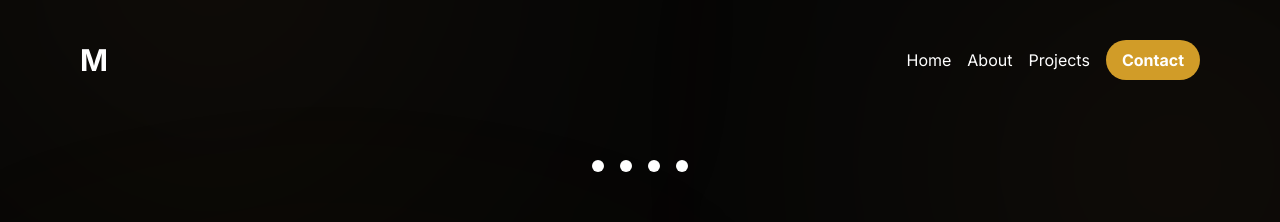
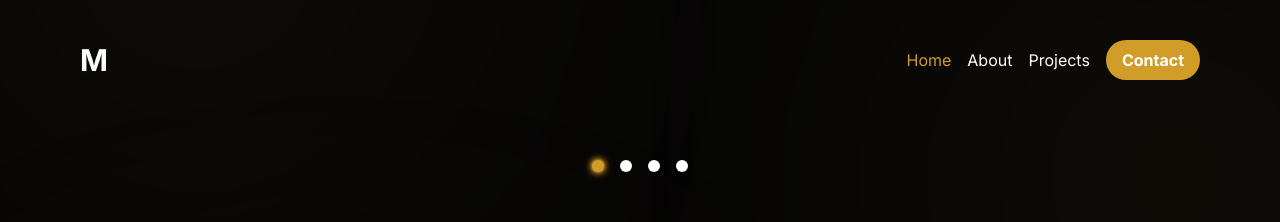
Before and after one commit to iammtmakiling/portfolio, a Next.js app: page / in a window 1280 px wide. Shown: the top 222 px of the page. Built offline with nearby package versions, Linux system fonts and the light colour scheme.

Commit message:
feat: page state

```diff
--- a/src/app/components/molecules/ButtonNav/ButtonNav.tsx
+++ b/src/app/components/molecules/ButtonNav/ButtonNav.tsx
@@ -1,16 +1,44 @@
+'use client'
+
 import React from 'react';
 import "./buttonNav.scss";
+import { usePageState } from '../../states/pageStates';
 const ButtonNav = () => {
+  const { setPage, page } = usePageState();
+  const pageState = (state : String) => {
+    setPage(state); // Set the page to "about" when the div is clicked
+  };
   return (
     <div className="flex justify-center items-center w-screen">
       <div className="flex">
-        <div className="w-3 h-3 bg-white rounded-full mx-2 transition duration-300 transform shadow-yellow-lg glow"></div>
-        <div className="w-3 h-3 bg-white rounded-full mx-2 transition duration-300 transform shadow-yellow-lg glow"></div>
-        <div className="w-3 h-3 bg-white rounded-full mx-2 transition duration-300 transform shadow-yellow-lg glow"></div>
-        <div className="w-3 h-3 bg-white rounded-full mx-2 transition duration-300 transform shadow-yellow-lg glow"></div>
+        <div
+          className={`w-3 h-3 bg-white rounded-full mx-2 glowCircle ${
+            page === "home" ? "glowCircleActive" : ""
+          }`}
+          onClick={() => pageState("home")}
+        ></div>
+        <div
+          className={`w-3 h-3 bg-white rounded-full mx-2 glowCircle ${
+            page === "about" ? "glowCircleActive" : ""
+          }`}
+          onClick={() => pageState("about")}
+        ></div>
+        <div
+          className={`w-3 h-3 bg-white rounded-full mx-2 glowCircle ${
+            page === "projects" ? "glowCircleActive" : ""
+          }`}
+          onClick={() => pageState("projects")}
+        ></div>
+        <div
+          className={`w-3 h-3 bg-white rounded-full mx-2 glowCircle ${
+            page === "contact" ? "glowCircleActive" : ""
+          }`}
+          onClick={() => pageState("contact")}
+        ></div>
       </div>
     </div>
   );
 };
 
+
 export default ButtonNav;
--- a/src/app/components/molecules/ButtonNav/buttonNav.scss
+++ b/src/app/components/molecules/ButtonNav/buttonNav.scss
@@ -1,4 +1,4 @@
-.glow{
+.glowCircle{
     &:hover {
         background-color: #D19C28;
         box-shadow: 0 0 3px #D19C28, 0 0 6px #D19C28, 0 0 10px #D19C28;
@@ -6,3 +6,10 @@
         cursor: pointer;
     }
 }
+
+.glowCircleActive{
+    background-color: #D19C28;
+    box-shadow: 0 0 3px #D19C28, 0 0 6px #D19C28, 0 0 10px #D19C28;
+    transition: box-shadow 0.3s ease-in-out;
+    cursor: pointer;
+}
--- a/src/app/components/molecules/NavBar/Navbar.tsx
+++ b/src/app/components/molecules/NavBar/Navbar.tsx
@@ -1,17 +1,38 @@
+'use client'
+
 import React from 'react';
 import "./navbar.scss";
+import { usePageState } from '../../states/pageStates';
 const NavBar = () => {
+  const { setPage, page } = usePageState();
+  const pageState = (state : String) => {
+    setPage(state); // Set the page to "about" when the div is clicked
+  };
   return (
     <div className="flex justify-between items-center p-20 pt-10">
         <div className="flex items-center">
-            <span className="text-3xl font-bold text-white">M</span>
+            <span className="text-3xl font-bold text-white"><a href="/" className='glowText'>M</a></span>
         </div>
         <div className="flex space-x-4">
-            <a href="#" className="text-white hover:text-gray-300 flex items-center">Home</a>
-            <a href="#" className="text-white hover:text-gray-300 flex items-center">About</a>
-            <a href="#" className="text-white hover:text-gray-300 flex items-center">Projects</a>
-            <button className="button-color font-bold text-white px-4 py-2 rounded-full focus:outline-none">Contact</button>
-
+            <div className={`text-white flex items-center ${
+              page === "home" ? "text-color" : ""
+            }`
+            }
+            onClick={() => pageState("home")}
+            ><p className='glowText'>Home</p></div>
+            <div className={`text-white flex items-center ${
+              page === "about" ? "text-color" : ""
+            }`}
+            onClick={() => pageState("about")}
+            ><p className='glowText'>About</p></div>
+            <div className={`text-white flex items-center ${
+              page === "projects" ? "text-color" : ""
+            }`}
+            onClick={() => pageState("projects")}
+            ><p className='glowText'>Projects</p></div>
+            <div className={`button-color font-bold text-white px-4 py-2 rounded-full focus:outline-none glow-button`}
+            onClick={() => pageState("contact")}
+            >Contact</div>
         </div>
     </div>
   );
--- a/src/app/components/molecules/NavBar/navbar.scss
+++ b/src/app/components/molecules/NavBar/navbar.scss
@@ -1,3 +1,22 @@
 .button-color{
     background-color: #D19C28;
 }
+
+.glowText{
+    &:hover {
+        color: #D19C28;
+        cursor: pointer;
+    }
+}
+
+.glow-button{
+    &:hover {
+        box-shadow: 0 0 3px #D19C28, 0 0 6px #D19C28, 0 0 10px #D19C28;
+        transition: box-shadow 0.3s ease-in-out;
+        cursor: pointer;
+    }
+}
+
+.text-color {
+    color: #D19C28;
+}
--- /dev/null
+++ b/src/app/components/states/pageStates.ts
@@ -0,0 +1,11 @@
+import {create} from 'zustand';
+
+interface PageState {
+    page : String
+    setPage : (page: String) => void
+}
+
+export const usePageState = create <PageState>()((set) => ({
+    page: "home",
+    setPage: (page: String) => set({page})
+}))
--- a/src/app/page.tsx
+++ b/src/app/page.tsx
@@ -2,10 +2,11 @@ import {Main, Background} from "./components/templates";
 import { NavBar, ButtonNav } from "./components/molecules";
 import './index.scss';
 export default function Home() {
+
   return (
     <div className="w-screen h-screen bg-color">
       <div className="relative z-10">
-        <NavBar/>
+        <NavBar />
         <ButtonNav/>
       </div>
       <div className="absolute inset-0 z-0">
```
Also changed, not shown: package.json (+5 -4 lines), 1 other file (tests, documents, lock files or other folders).
